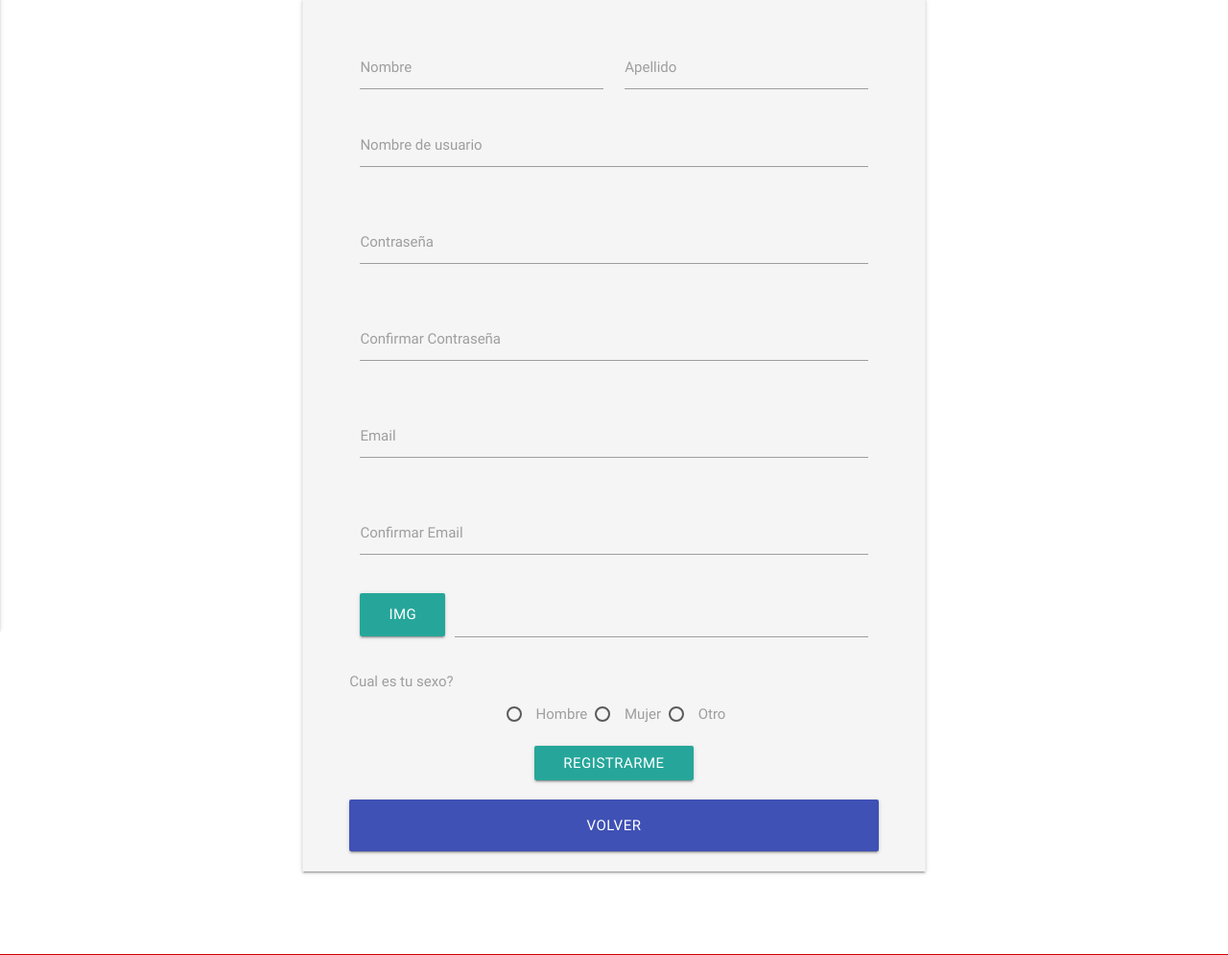
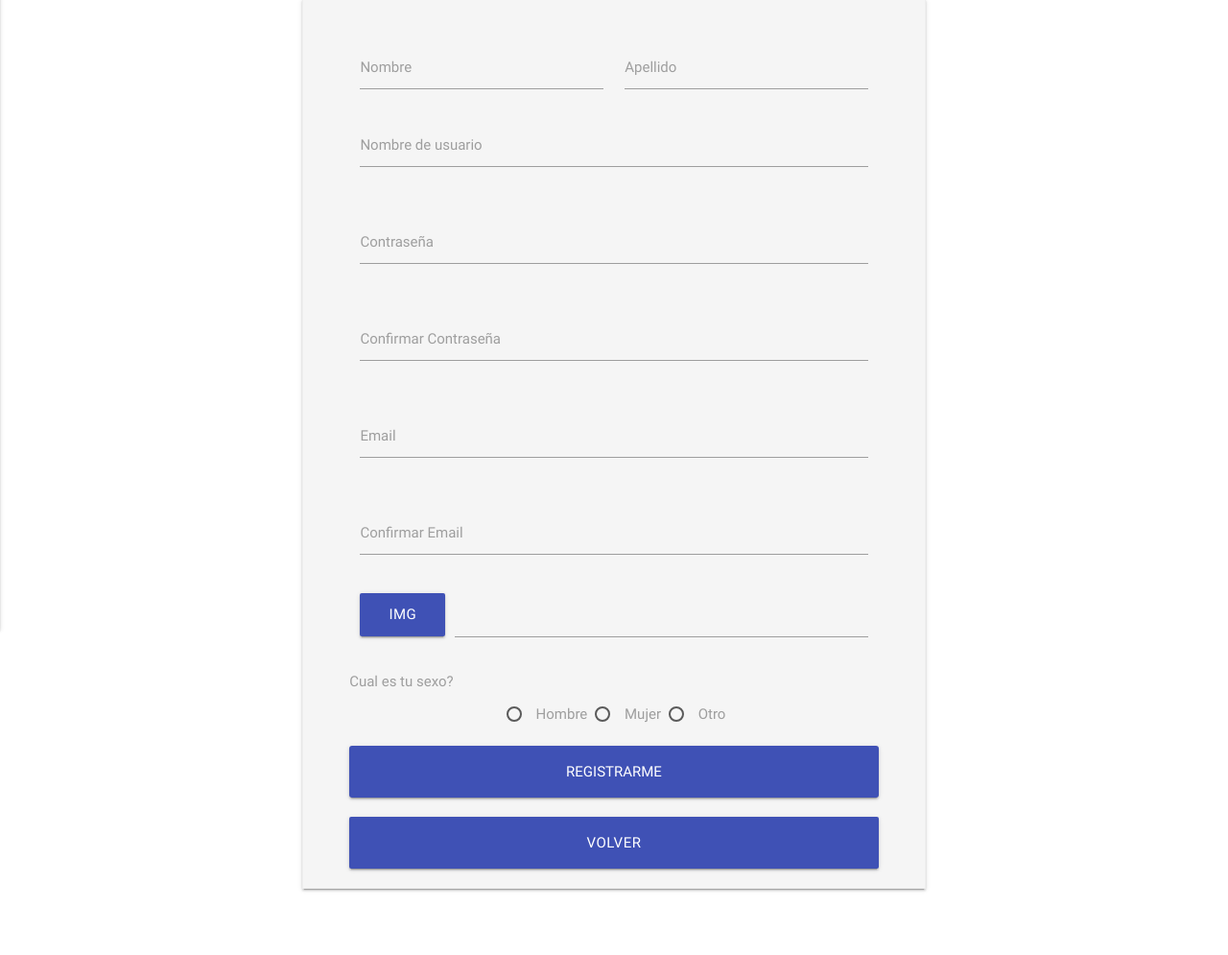
Before and after one commit to lmancuso/deprevia, a PHP site: page /register.php in a window 1280 px wide. Shown: the part 204-1199 px from the top of the page at 96% size. Run offline with PHP 8.4, Linux system fonts and the light colour scheme; some libraries are stand-ins or nearby versions.

Commit message:
se acomodan botones y se agregan funcionalidades

```diff
--- a/perfil.php
+++ b/perfil.php
@@ -27,10 +27,10 @@
   $usuario = getUsuarioLogueado();
 
  ?>
-
+<?php  ?>
 <div class="row" style="text-align: center">
   <h5 >Bienvenido <?=$usuario["username"]?></h5>
-  <p><img src="images/party01.jpg" style="width: 50%"></p>
+  <p><img src="images/imagen1.jpg" style="width: 50%"></p>
 </div>
 
 
--- a/register.php
+++ b/register.php
@@ -116,9 +116,9 @@
           </div>
         </div>
         <div class="file-field input-field">
-          <div class="btn">
+          <div class="btn-large waves-effect indigo">
             <span>IMG</span>
-            <input type="file" name="avatar" >
+            <input type="file" name="avatar" class="" >
           </div>
           <div class="file-path-wrapper">
             <input class="file-path validate" type="text">
@@ -144,7 +144,7 @@
         </div>
 
         <div class="row">
-          <input type="submit" name="btn_submit" class="btn btn-info" value="Registrarme">
+          <input type="submit" name="btn_submit" class="col s12 btn btn-large waves-effect indigo" value="Registrarme">
         </div>
         <div class="row">
           <a href="index.php" id="download-button" class="col s12 btn btn-large waves-effect indigo">Volver</a>
--- a/templates/funciones.php
+++ b/templates/funciones.php
@@ -155,9 +155,4 @@
 function recordar($email) {
   setcookie("usuarioLogueado", $email, time()+3600);
 }
-
-
-
-
-
  ?>
--- a/templates/usuarios.json
+++ b/templates/usuarios.json
@@ -1,3 +1,4 @@
 {"first_name":"Franco","last_name":"Cinnante","username":"Franchinna", "password":"$2y$10$qFLJ9ErUakhClhihxLY1wONLpcBK13yCaF1b15PA3pGxf3c5kIDdO","email":"francinnante@gmail.com","genero":"0","f_nac":"--"}
 {"first_name":"Pedro","last_name":"Fuentes","password":"$2y$10$9uAW8Ed4iuhCQtBX\/TVEG.9DA3TT.gn6YhSTQuJ.das4bWYP.cMqS","email":"PFuentes@asd.com","genero":"0","f_nac":"--"}
 {"first_name":"acfrio","last_name":"acfrio","username":"acfrio","password":"$2y$10$2kdxBPyqJa.izxkzlU78dODeoOS3Buvdf.i7Y1o.17mMjDy2VVNXq","email":"info@acfrio.com.ar","genero":"0","f_nac":"--"}
+{"first_name":"prueba","last_name":"imagen","username":"imagen1","password":"$2y$10$ZG9WncTA\/b5myKRcr5kqxO\/FAYDaxoet8N7ydYm.m4PsZWA68St5e","email":"imagen111@asd.com","genero":"0","f_nac":"--"}
```
Also changed, not shown: images/imagen1.jpg (added).
